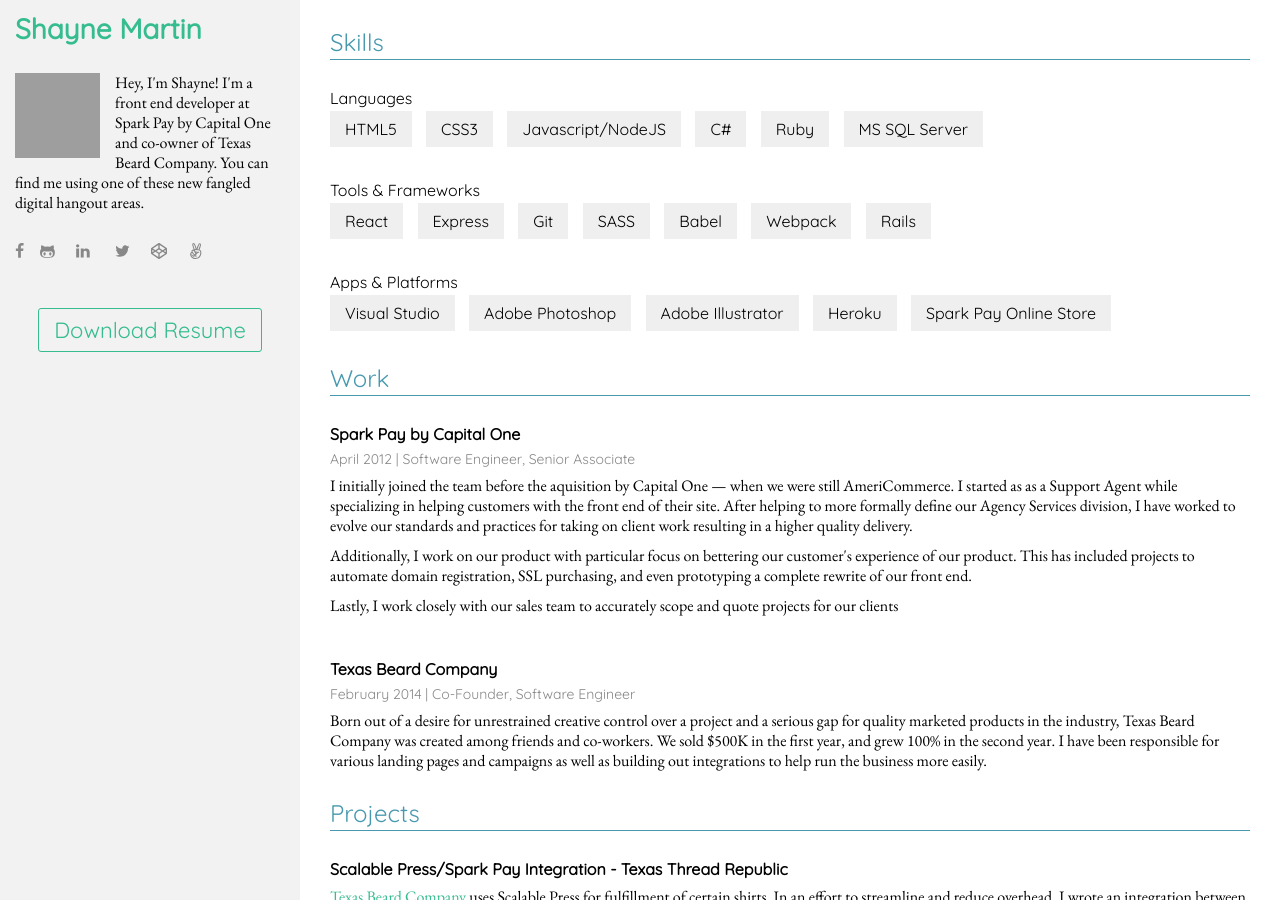
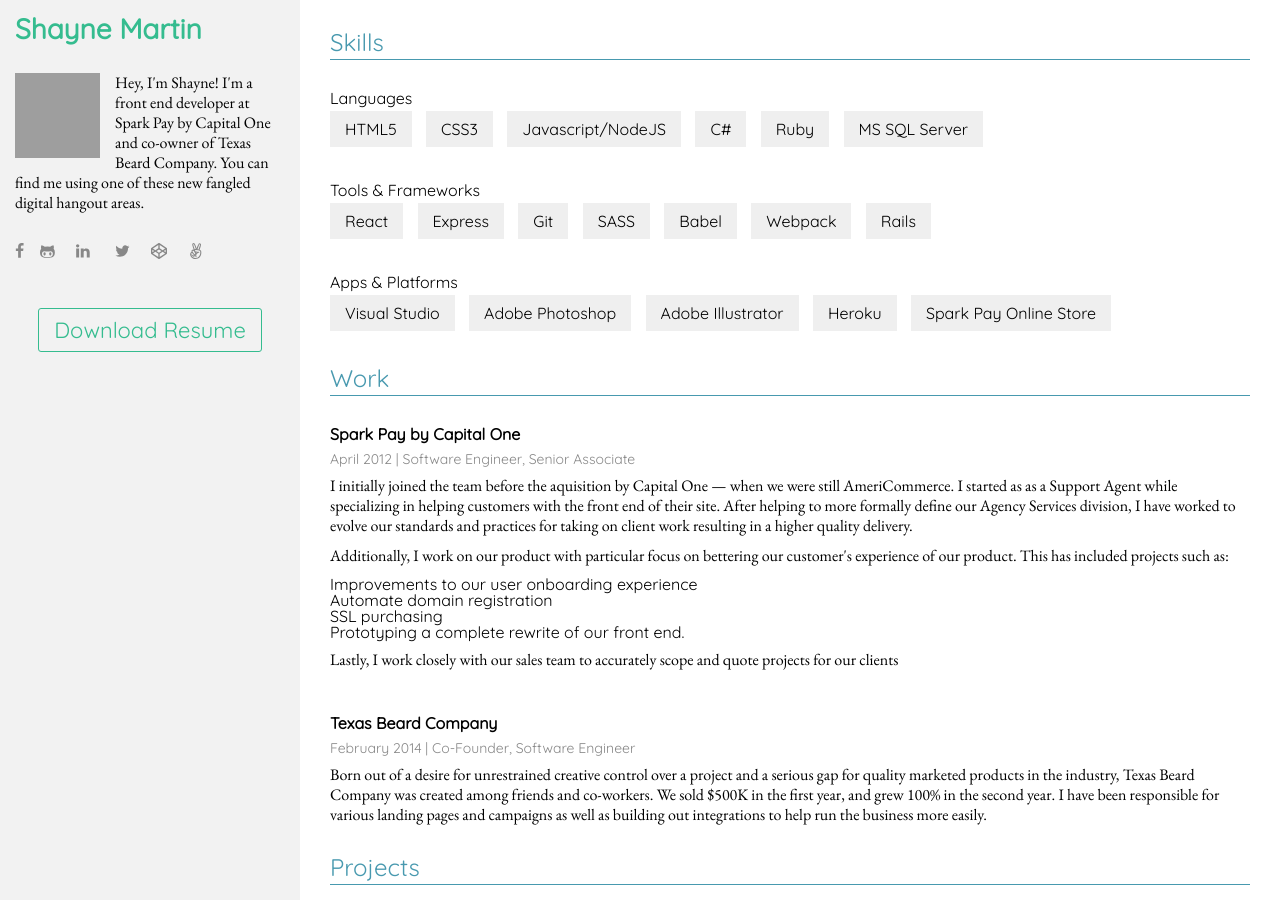
Before and after one commit to shaynemartin91/shaynemartin91.github.io, a Jekyll site: the page index.html, which Jekyll copies as it is, in a window 1280 px wide and 900 px high. Built offline with Jekyll 4.4.1, drawn with Linux system fonts in a browser that asks for light colours; nearby versions of some CDN libraries; grey boxes are pictures that could not be loaded.

Commit message:
Update spark pay projects

```diff
--- a/index.html
+++ b/index.html
@@ -125,7 +125,14 @@
               <div class="employment__desc">
                 <p>I initially joined the team before the aquisition by Capital One &mdash; when we were still AmeriCommerce. I started as as a Support Agent while specializing in helping customers with the front end of their site. After helping to more formally define our Agency Services division, I have worked to evolve our standards and practices for taking on client work resulting in a higher quality delivery.</p>
 
-                <p>Additionally, I work on our product with particular focus on bettering our customer's experience of our product. This has included projects to automate domain registration, SSL purchasing, and even prototyping a complete rewrite of our front end.</p>
+                <p>Additionally, I work on our product with particular focus on bettering our customer's experience of our product. This has included projects such as:
+                  <ul>
+                    <li>Improvements to our user onboarding experience</li>
+                    <li>Automate domain registration</li>
+                    <li>SSL purchasing</li>
+                    <li>Prototyping a complete rewrite of our front end.</li>
+                  </ul>
+                </p>
 
                 <p>Lastly, I work closely with our sales team to accurately scope and quote projects for our clients</p>
               </div>
```
